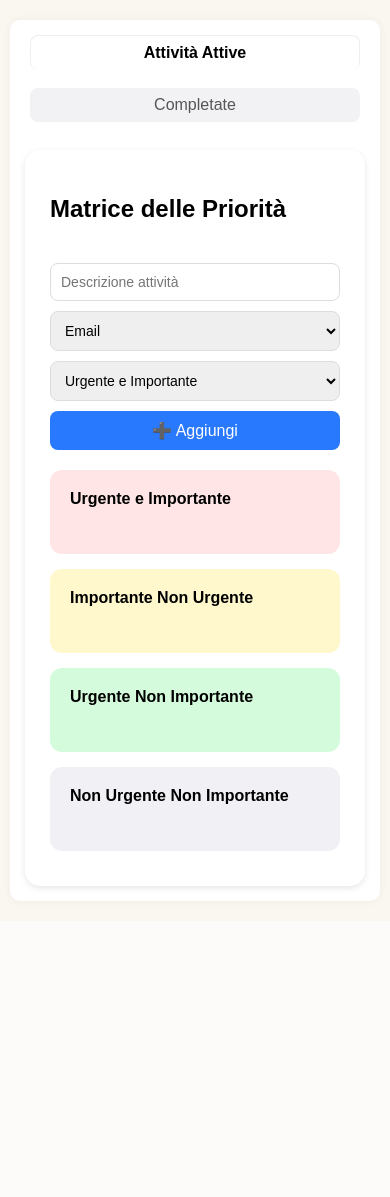
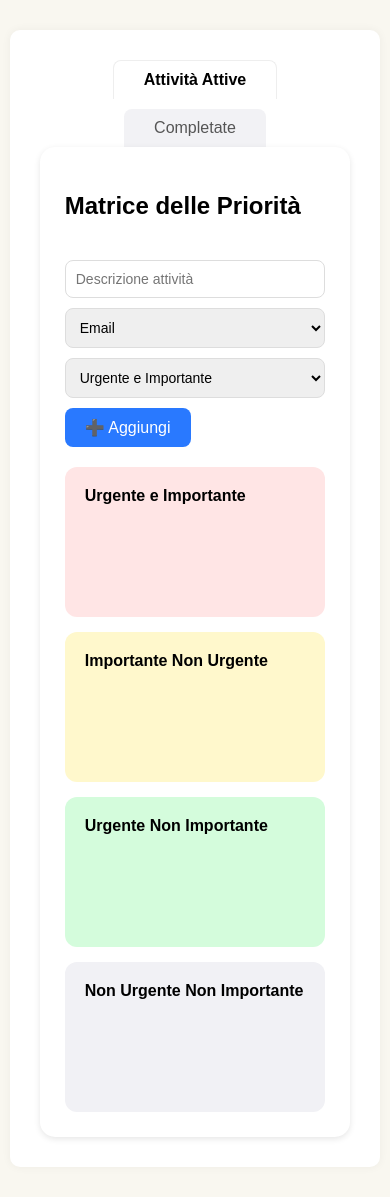
Before and after one commit to MarcXXXo/ScrumBoard_Kitzanos, a Django app: template sbk_app/templates/home.html in a window 390 px wide. Before the commit the page ends 903 px from the top, so only its background shows below. Run offline with Django 5.2, Linux system fonts and the light colour scheme; the template is opened without the code that fills it, so the values that code supplies are empty; parts of the project's set-up code (start-up, migrations or seed data) failed here and were passed over.

Commit message:
Modifiche allo stile, aggiunta pagina "completate"

```diff
--- a/sbk_app/static/priorities.js
+++ b/sbk_app/static/priorities.js
@@ -10,7 +10,6 @@ document.addEventListener('DOMContentLoaded', () => {
     tab.addEventListener('click', () => {
       tabs.forEach(t => t.classList.remove('active'));
       tab.classList.add('active');
-      alert('Cambio tab: ' + tab.textContent);
     });
   });
 
--- a/sbk_app/static/style.css
+++ b/sbk_app/static/style.css
@@ -1,54 +1,47 @@
+* {
+  box-sizing: border-box;
+}
+
 body {
   font-family: sans-serif;
   background-color: #f9f7f0;
   margin: 0;
-  padding: 20px;
-  box-sizing: border-box;
+  padding: 0;
   min-height: 100vh;
   display: flex;
   justify-content: center;
   align-items: flex-start;
 }
 
-*, *::before, *::after {
-  box-sizing: inherit;
-}
-
 .container {
   background: white;
   border-radius: 10px;
-  padding: 20px;
-  max-width: 1000px;
+  padding: 30px;
   width: 95%;
-  margin: 20px auto;
+  max-width: 100%;
+  min-height: 90vh;
   box-shadow: 0 0 10px rgba(0,0,0,0.05);
+  margin: 30px auto;
   display: flex;
   flex-direction: column;
-  min-height: 80vh;
 }
 
 .tabs {
   display: flex;
   justify-content: center;
-  flex-wrap: wrap; /* Permette più righe su schermi piccoli */
-  margin-bottom: 20px;
+  flex-wrap: wrap;
   gap: 10px;
+  /*margin-bottom: 20px;*/
 }
 
 .tab {
-  padding: 8px 25px;
+  padding: 10px 30px;
   border: none;
   background-color: #f2f2f5;
   border-radius: 8px 8px 0 0;
-  margin: 0 5px;
   font-size: 16px;
   cursor: pointer;
   color: #555;
-  flex: 1 1 auto;
-  max-width: 180px;
-  text-align: center;
-  white-space: nowrap;
-  transition: background-color 0.3s, color 0.3s;
 }
 
 .tab.active {
@@ -67,6 +60,7 @@ body {
   flex-grow: 1;
   display: flex;
   flex-direction: column;
+  min-height: 0;
 }
 
 .input-group {
@@ -74,7 +68,6 @@ body {
   gap: 10px;
   margin: 20px 0;
   flex-wrap: wrap;
-  justify-content: space-between;
 }
 
 .input-group input,
@@ -83,7 +76,7 @@ body {
   border-radius: 8px;
   border: 1px solid #ddd;
   font-size: 14px;
-  flex: 1 1 200px;  /* permette di ridimensionarsi */
+  flex: 1 1 200px;
   min-width: 150px;
 }
 
@@ -96,38 +89,37 @@ body {
   font-size: 16px;
   cursor: pointer;
   white-space: nowrap;
-  flex-shrink: 0; /* non si rimpicciolisce troppo */
-  transition: background-color 0.3s;
-}
-
-.add-button:hover {
-  background-color: #1c54b2;
 }
 
 .priority-grid {
   display: grid;
-  grid-template-columns: repeat(2, 1fr); /* 2 colonne fisse su schermi grandi */
+  grid-template-columns: repeat(2, 1fr);
+  grid-template-rows: repeat(2, 1fr); /* 2 righe uguali */
   gap: 15px;
   flex-grow: 1;
-  overflow-y: auto;
-  padding-bottom: 10px;
+  height: auto; /* Occupa tutta l’altezza possibile */
+  min-height: 0; /* importante per flexbox */
+}
+
+@media (max-width: 768px) {
+  .priority-grid {
+    grid-template-columns: 1fr;
+  }
 }
 
 .priority {
   padding: 20px;
   border-radius: 12px;
   font-weight: bold;
-  display: flex;
-  flex-direction: column;
-  max-height: 100%;
-}
-
-.priority ul.task-list {
-  margin-top: 10px;
-  padding-left: 20px;
-  font-weight: normal;
-  overflow-y: auto;
-  max-height: 300px;
+  width: 100%;       /* Riempi tutta la cella */
+  min-height: 150px; /* Altezza minima */
+  height: 100%;
+  display: grid;
+  justify-content: flex-start; /* orizzontalmente a destra */
+  align-items: flex-start;   /* verticalmente in alto */
+  text-align: left;
+  /*box-sizing: border-box;*/
+  /* aspect-ratio: 1 / 1; */ /* Scommenta se vuoi blocchi quadrati */
 }
 
 .urgent-important {
@@ -146,57 +138,16 @@ body {
   background-color: #f1f1f5;
 }
 
-/* Media query per schermi piccoli */
-@media (max-width: 768px) {
-  .input-group input,
-  .input-group select,
-  .add-button {
-    flex: 1 1 100%;
-    min-width: unset;
-  }
-
-  .priority-grid {
-    grid-template-columns: 1fr; /* 1 colonna singola su schermi piccoli */
-  }
-
-  .tabs {
-    justify-content: center;
-  }
-
-  .tab {
-    max-width: none;
-    flex: 1 1 40%;
-  }
+.tab-content {
+  display: none;
 }
 
-@media (max-width: 480px) {
-  body {
-    padding: 10px;
-  }
+.tab-content.active {
+  display: block;
+}
 
-  .priority-grid {
-    grid-template-columns: 1fr; /* 1 colonna singola su schermi piccoli */
-  }
-
-  .container {
-    padding: 15px;
-    width: 100%;
-    max-width: 100%;
-    margin: 10px auto;
-  }
-
-  .input-group {
-    flex-direction: column;
-    gap: 10px;
-  }
-
-  .tab {
-    flex: 1 1 100%;
-    margin-bottom: 8px;
-    border-radius: 8px;
-  }
-
-  .priority ul.task-list {
-    max-height: 200px;
-  }
+#attive {
+  display: flex;
+  flex-direction: column;
+  height: 100%; /* occuperà tutto lo spazio del genitore */
 }
--- /dev/null
+++ b/sbk_app/static/tabs.js
@@ -0,0 +1,12 @@
+document.querySelectorAll('.tab').forEach(tab => {
+  tab.addEventListener('click', () => {
+    // Cambia tab attivo
+    document.querySelectorAll('.tab').forEach(t => t.classList.remove('active'));
+    tab.classList.add('active');
+
+    // Cambia contenuto visibile
+    const tabId = tab.getAttribute('data-tab');
+    document.querySelectorAll('.tab-content').forEach(c => c.classList.remove('active'));
+    document.getElementById(tabId).classList.add('active');
+  });
+});
--- a/sbk_app/templates/home.html
+++ b/sbk_app/templates/home.html
@@ -1,24 +1,26 @@
-
 {% load static %}
 <!DOCTYPE html>
 <html lang="it">
 <head>
   <meta charset="UTF-8" />
-  <meta name="viewport" content="width=device-width, initial-scale=1" />
+  <meta name="viewport" content="width=device-width, initial-scale=1.0"/>
   <title>Matrice delle Priorità</title>
-  <link rel="stylesheet" href="{% static 'style.css' %}" />
+  <link rel="stylesheet" href="{% static 'style.css' %}">
 </head>
 <body>
   <div class="container">
+    <!-- Tabs -->
     <div class="tabs">
-      <button class="tab active">Attività Attive</button>
-      <button class="tab">Completate</button>
+      <button class="tab active" type="button" data-tab="attive">Attività Attive</button>
+      <button class="tab" type="button" data-tab="completate">Completate</button>
     </div>
 
-    <div class="card">
+    <!-- Sezione ATTIVE -->
+    <div class="card tab-content active" id="attive">
       <h2>Matrice delle Priorità</h2>
+
       <div class="input-group">
-        <input type="text" placeholder="Descrizione attività" />
+        <input type="text" placeholder="Descrizione attività">
         <select>
           <option>Email</option>
           <option>Telefono</option>
@@ -37,26 +39,25 @@
       </div>
 
       <div class="priority-grid">
-        <div class="priority urgent-important">
-          Urgente e Importante
-          <ul class="task-list"></ul>
-        </div>
-        <div class="priority important-not-urgent">
-          Importante Non Urgente
-          <ul class="task-list"></ul>
-        </div>
-        <div class="priority urgent-not-important">
-          Urgente Non Importante
-          <ul class="task-list"></ul>
-        </div>
-        <div class="priority not-urgent-not-important">
-          Non Urgente Non Importante
-          <ul class="task-list"></ul>
-        </div>
+        <div class="priority urgent-important">Urgente e Importante</div>
+        <div class="priority important-not-urgent">Importante Non Urgente</div>
+        <div class="priority urgent-not-important">Urgente Non Importante</div>
+        <div class="priority not-urgent-not-important">Non Urgente Non Importante</div>
       </div>
+    </div>
+
+    <!-- Sezione COMPLETATE -->
+    <div class="card tab-content" id="completate" >
+      <h2>Attività Completate </h2>
+      <ul class="task-list">
+        <li>✔ Email cliente conclusa</li>
+        <li>✔ Telefonata con fornitore</li>
+        <li>✔ Preparazione documento</li>
+      </ul>
     </div>
   </div>
 
-  <script src="{% static 'js/priorities.js' %}"></script>
+  <script src="{% static 'priorities.js' %}"></script>
+  <script src="{% static 'tabs.js' %}"></script>
 </body>
 </html>
```
